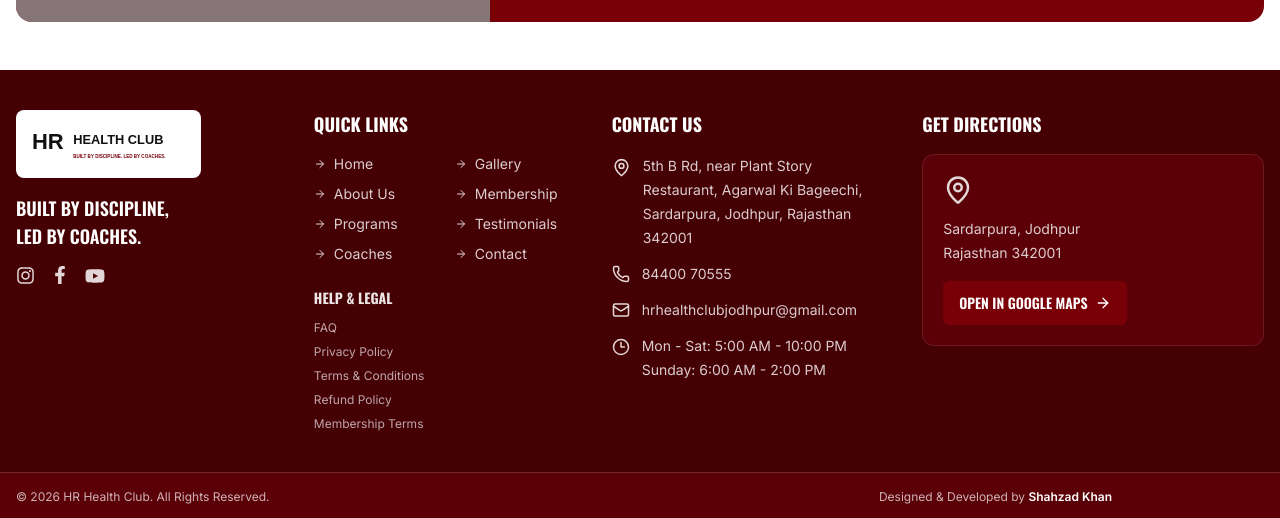
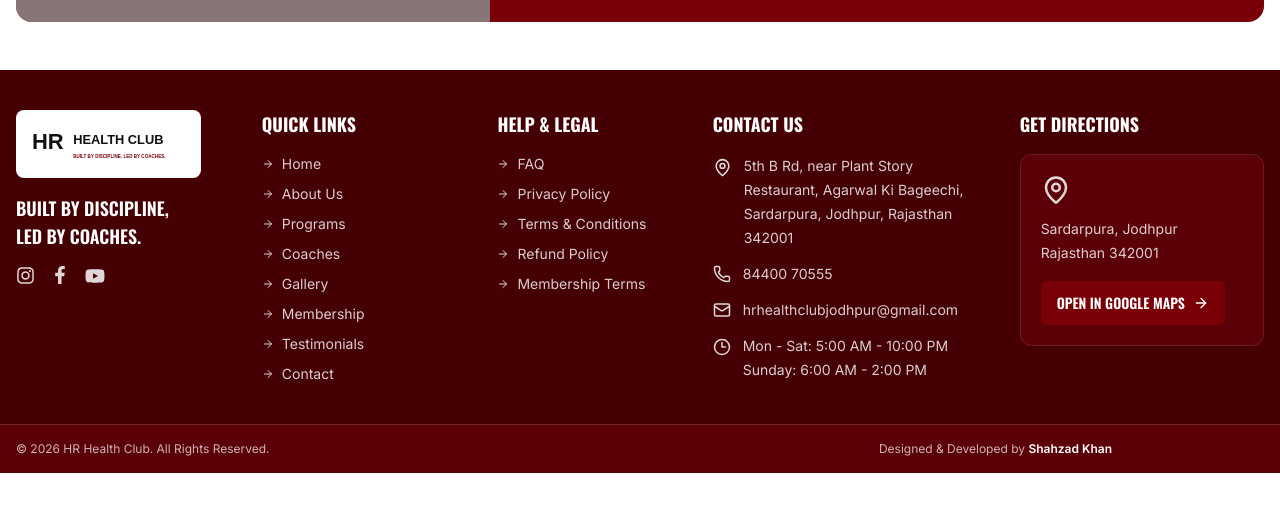
Before and after one commit to Shahzadkhanks19/hrhealthclub, a Next.js app: page / in a window 1280 px wide. Shown: the part 3463-3981 px from the top of the page. After the commit the page ends 3936 px from the top, so only its background shows below. Built offline with nearby package versions, Linux system fonts and the light colour scheme; grey boxes are pictures that could not be loaded.

Commit message:
polish: make legal links a dedicated footer column

```diff
--- a/components/site-footer.tsx
+++ b/components/site-footer.tsx
@@ -2,13 +2,13 @@ import Image from "next/image";
 import { ArrowRight, Clock3, Mail, MapPin, Phone } from "lucide-react";
 import { FaFacebookF, FaInstagram, FaYoutube } from "react-icons/fa";
 
-const links = [["Home", "#home"], ["Gallery", "#gallery"], ["About Us", "#about"], ["Membership", "#membership"], ["Programs", "#programs"], ["Testimonials", "#testimonials"], ["Coaches", "#coaches"], ["Contact", "#contact"]] as const;
+const quickLinks = [["Home", "#home"], ["About Us", "#about"], ["Programs", "#programs"], ["Coaches", "#coaches"], ["Gallery", "#gallery"], ["Membership", "#membership"], ["Testimonials", "#testimonials"], ["Contact", "#contact"]] as const;
 const supportLinks = [["FAQ", "/faq"], ["Privacy Policy", "/privacy-policy"], ["Terms & Conditions", "/terms-and-conditions"], ["Refund Policy", "/refund-policy"], ["Membership Terms", "/membership-terms"]] as const;
 
 export function SiteFooter() {
   return (
     <footer id="contact" className="bg-[#450004] text-white">
-      <div className="mx-auto grid w-[min(1280px,calc(100%-2rem))] gap-8 py-10 md:grid-cols-2 xl:grid-cols-[1.05fr_1.05fr_1.1fr_1.35fr]">
+      <div className="mx-auto grid w-[min(1380px,calc(100%-2rem))] gap-8 py-10 md:grid-cols-2 xl:grid-cols-[1.05fr_1fr_.9fr_1.35fr_1.2fr]">
         <div>
           <div className="inline-flex rounded-lg bg-white px-4 py-3">
             <Image src="/images/brand-logo.svg" width={167} height={48} alt="HR Health Club logo" className="h-11 w-auto" />
@@ -23,12 +23,15 @@ export function SiteFooter() {
 
         <div>
           <h3 className="font-[family-name:var(--font-display)] text-lg font-bold uppercase">QUICK LINKS</h3>
-          <nav className="mt-4 grid grid-cols-2 gap-x-4 gap-y-2.5 text-sm text-white/80">
-            {links.map(([label, href]) => <a key={label} href={href} className="flex items-center gap-2 transition hover:text-white"><ArrowRight size={12} className="text-[#E2D6D6]" />{label}</a>)}
+          <nav className="mt-4 grid gap-2.5 text-sm text-white/80">
+            {quickLinks.map(([label, href]) => <a key={label} href={href} className="flex items-center gap-2 transition hover:text-white"><ArrowRight size={12} className="text-[#E2D6D6]" />{label}</a>)}
           </nav>
-          <h3 className="mt-6 font-[family-name:var(--font-display)] text-sm font-bold uppercase text-white/90">HELP &amp; LEGAL</h3>
-          <nav className="mt-3 grid gap-2 text-xs text-white/65">
-            {supportLinks.map(([label, href]) => <a key={label} href={href} className="transition hover:text-white">{label}</a>)}
+        </div>
+
+        <div>
+          <h3 className="font-[family-name:var(--font-display)] text-lg font-bold uppercase">HELP &amp; LEGAL</h3>
+          <nav className="mt-4 grid gap-2.5 text-sm text-white/80">
+            {supportLinks.map(([label, href]) => <a key={label} href={href} className="flex items-center gap-2 transition hover:text-white"><ArrowRight size={12} className="text-[#E2D6D6]" />{label}</a>)}
           </nav>
         </div>
 
@@ -55,10 +58,7 @@ export function SiteFooter() {
       <div className="border-t border-white/15 bg-[#5A0006]">
         <div className="mx-auto flex w-[min(1280px,calc(100%-2rem))] flex-col items-center gap-2 py-4 pr-20 text-center text-xs text-white/70 sm:flex-row sm:justify-between sm:text-left lg:pr-24">
           <span>© 2026 HR Health Club. All Rights Reserved.</span>
-          <span className="sm:mr-10 lg:mr-14">
-            Designed &amp; Developed by{" "}
-            <a href="https://builtbyshahzad.vercel.app" target="_blank" rel="noopener noreferrer" className="font-semibold text-white transition hover:text-[#E2D6D6] hover:underline">Shahzad Khan</a>
-          </span>
+          <span className="sm:mr-10 lg:mr-14">Designed &amp; Developed by <a href="https://builtbyshahzad.vercel.app" target="_blank" rel="noopener noreferrer" className="font-semibold text-white transition hover:text-[#E2D6D6] hover:underline">Shahzad Khan</a></span>
         </div>
       </div>
     </footer>
```
